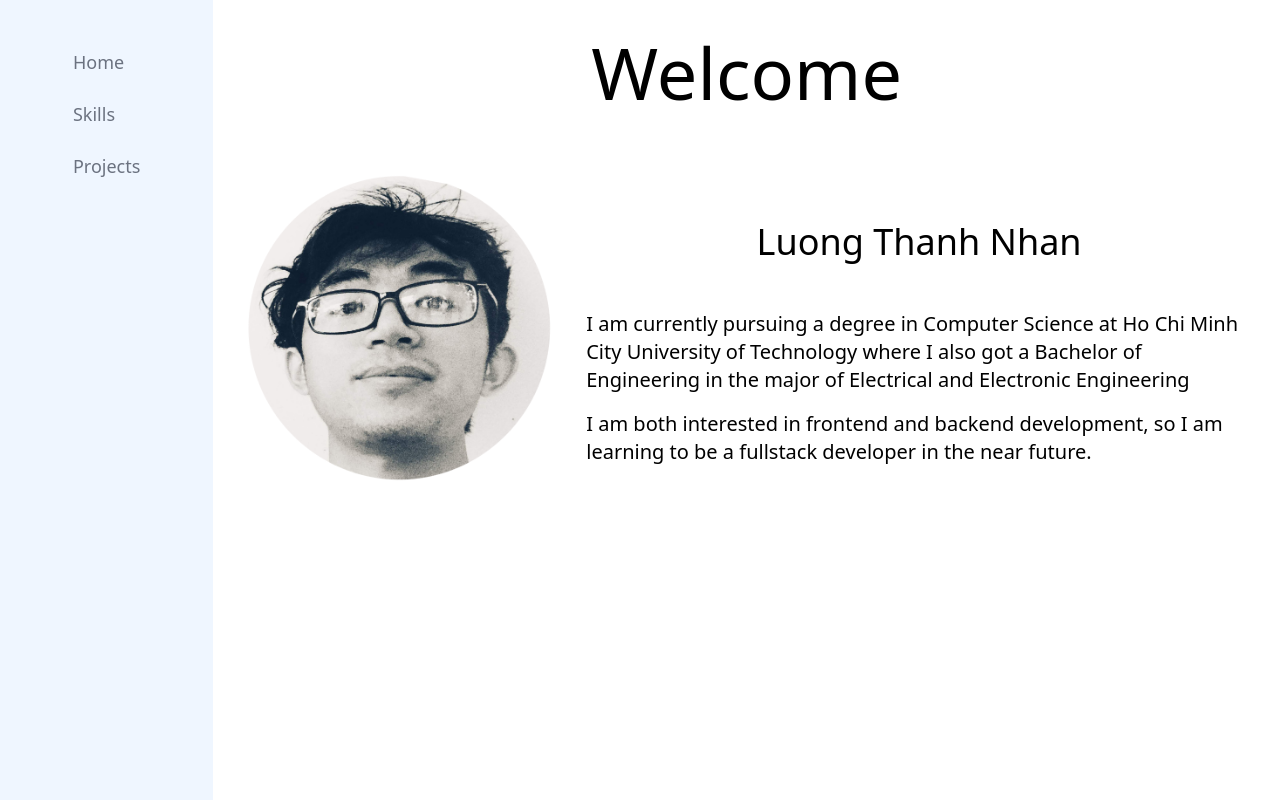
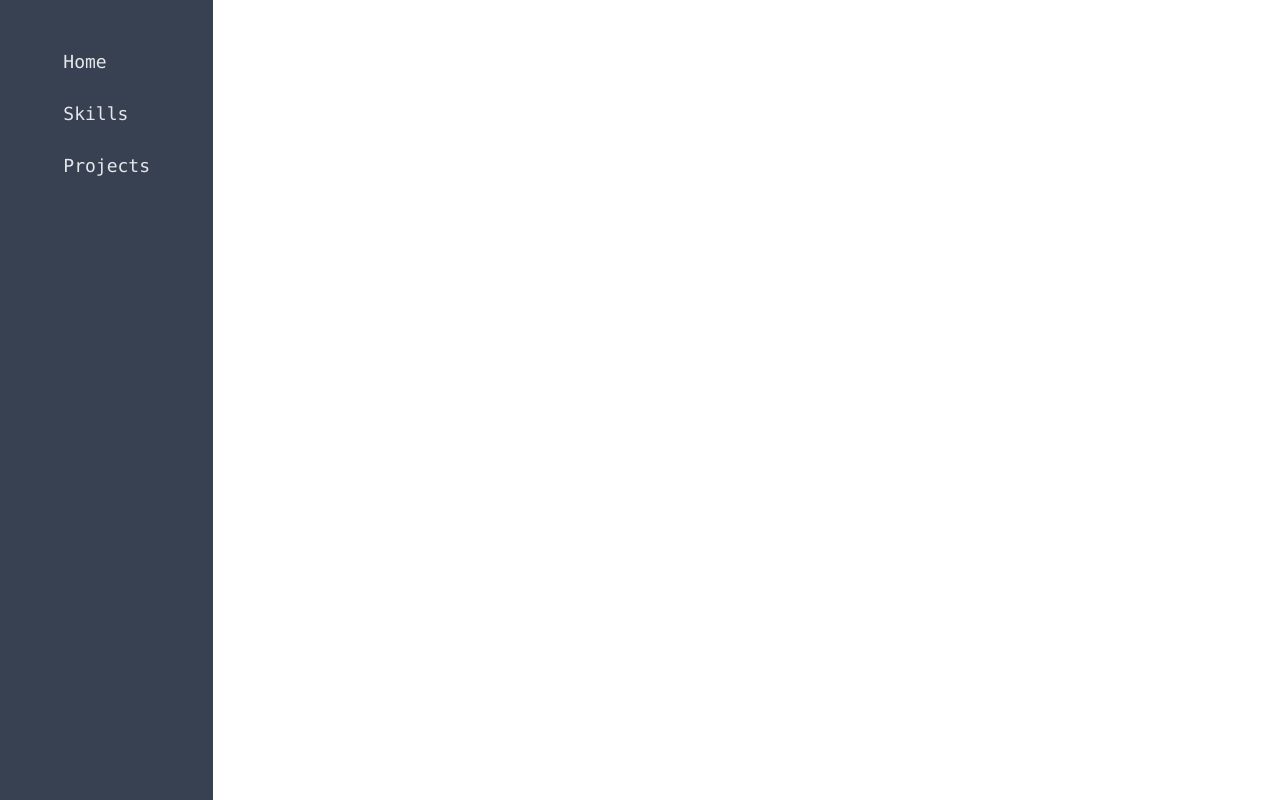
Before and after one commit to nhanluongoe/portfolio, a React (Create React App) app: page / in a window 1280 px wide. Built offline with nearby package versions, Linux system fonts and the light colour scheme.

Commit message:
refactored code for homepage component

```diff
--- a/src/components/App.js
+++ b/src/components/App.js
@@ -9,14 +9,14 @@ import history from '../history';
 
 const App = () => {
   return (
-    <div>
+    <div className='font-mono'>
       <Router history={history}>
         <div className='flex justify-between'>
-          <div className='p-4 h-screen w-2/12 bg-blue-50'>
+          <div className='p-4 h-screen w-2/12 bg-gray-700'>
             <Header />
           </div>
           <div className='p-4 h-screen w-10/12'>
-            <Route path='/' exact component={Home} />
+            <Route path='/portfolio' exact component={Home} />
             <Route path='/skills' exact component={Skills} />
             <Route path='/projects' exact component={Projects} />
           </div>
--- a/src/components/Header.js
+++ b/src/components/Header.js
@@ -6,13 +6,13 @@ const Header = () => {
     <nav className='flex flex-col items-center text-sm md:text-lg'>
       <div>
         <ul className='py-5'>
-          <li className='p-3 text-gray-500 hover:text-gray-400 transform hover:scale-110 transition duration-500 ease-in-out'>
-            <Link to='/'>Home</Link>
+          <li className='p-3 text-gray-200 hover:text-gray-100 transform hover:scale-110 transition duration-500 ease-in-out'>
+            <Link to='/portfolio'>Home</Link>
           </li>
-          <li className='p-3 text-gray-500 hover:text-gray-400 transform hover:scale-110 transition duration-500 ease-in-out'>
+          <li className='p-3 text-gray-200 hover:text-gray-100 transform hover:scale-110 transition duration-500 ease-in-out'>
             <Link to='/skills'>Skills</Link>
           </li>
-          <li className='p-3 text-gray-500 hover:text-gray-400 transform hover:scale-110 transition duration-500 ease-in-out'>
+          <li className='p-3 text-gray-200 hover:text-gray-100 transform hover:scale-110 transition duration-500 ease-in-out'>
             <Link to='/projects'>Projects</Link>
           </li>
         </ul>
--- a/src/components/Home.js
+++ b/src/components/Home.js
@@ -1,34 +1,68 @@
 import React from 'react';
 import avatar from '../assets/images/avatar.png';
-// import { bio } from '../assets/text';
 
-const Home = () => {
+const Welcome = () => {
   return (
-    <div>
     <div className='container hidden md:flex py-5 mb-10 justify-center'>
-        <h1 className='md:text-7xl'>Welcome</h1>
+      <h1 className='md:text-7xl'>Welcome!</h1>
     </div>
-      <div className='container md:flex justify-between items-center'>
+  );
+};
+
+const Avatar = () => {
+  return (
     <div className='px-3 md:w-1/3'>
       <div>
         <img src={avatar} alt='avatar' />
       </div>
     </div>
+  );
+};
+
+const Bio = () => {
+  return (
     <div className='px-3 md:w-2/3 text-lg md:text-xl'>
       <h1 className='text-center text-2xl md:text-4xl py-10'>
         Luong Thanh Nhan
       </h1>
       <p className='py-2'>
-            I am currently pursuing a degree in Computer Science at Ho Chi Minh
-            City University of Technology where I also got a Bachelor of
-            Engineering in the major of Electrical and Electronic Engineering
+        I am currently pursuing a degree in Computer Science at Ho Chi Minh City
+        University of Technology where I also got a Bachelor of Engineering in
+        the major of Electrical and Electronic Engineering
       </p>
       <p className='py-2'>
         I am both interested in frontend and backend development, so I am
         learning to be a fullstack developer in the near future.
       </p>
     </div>
+  );
+};
+
+const Quote = ({ content, author }) => {
+  return (
+    <div className='container flex flex-col justify-center px-4 text-gray-500 h-full'>
+      <p className='text-xl italic'>{content}</p>
+      <p className='text-3xl'> _ {author}</p>
     </div>
+  );
+};
+
+const Home = () => {
+  const quote = {
+    content:
+      '"No person has the power to have everything they want, but it is in their power not to want what they don’t have, and to cheerfully put to good use what they do have."',
+    author: 'Seneca',
+  };
+
+  return (
+    <div className='flex flex-col h-full'>
+      <Welcome />
+      <div className='container md:flex justify-between items-center'>
+        <Avatar />
+        <Bio />
+      </div>
+      <hr className='w-3/4 mx-auto my-8' />
+      <Quote content={quote.content} author={quote.author} />
     </div>
   );
 };
```
Lines whose indentation alone changed are shown as unchanged.
